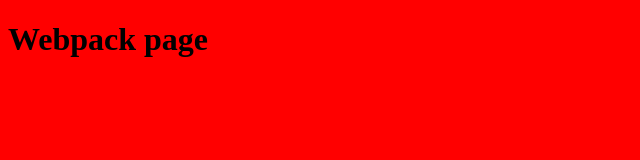
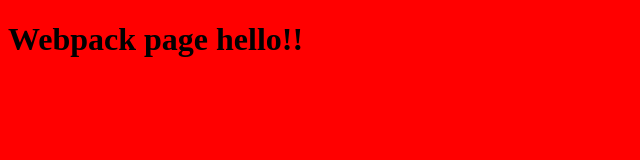
Before and after one commit to mengmeiying/toxin, a website built with webpack: page app/index.html in a window 1280 px wide. Shown: the whole page, without its empty margins (0-640 px from the left). Built offline with nearby package versions, Linux system fonts and the light colour scheme.

Commit message:
Update index.html

```diff
--- a/app/index.html
+++ b/app/index.html
@@ -8,7 +8,7 @@
     <link rel="stylesheet" href="../dist/css/app.css">
 </head>
 <body>
-    <h1>Webpack page</h1>
+    <h1>Webpack page hello!!</h1>
 
     <script src="../dist/js/app.js"></script>
 </body>
```
